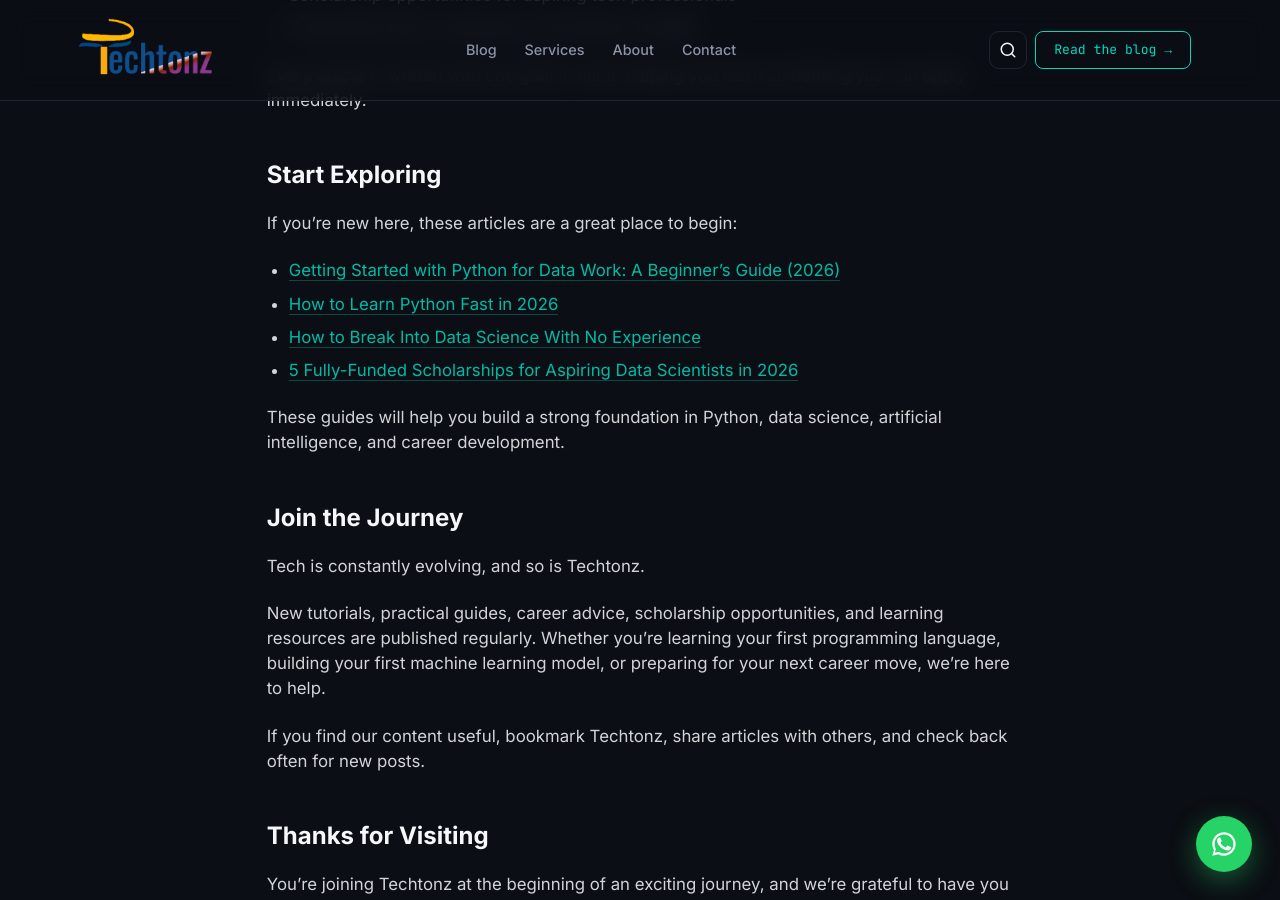
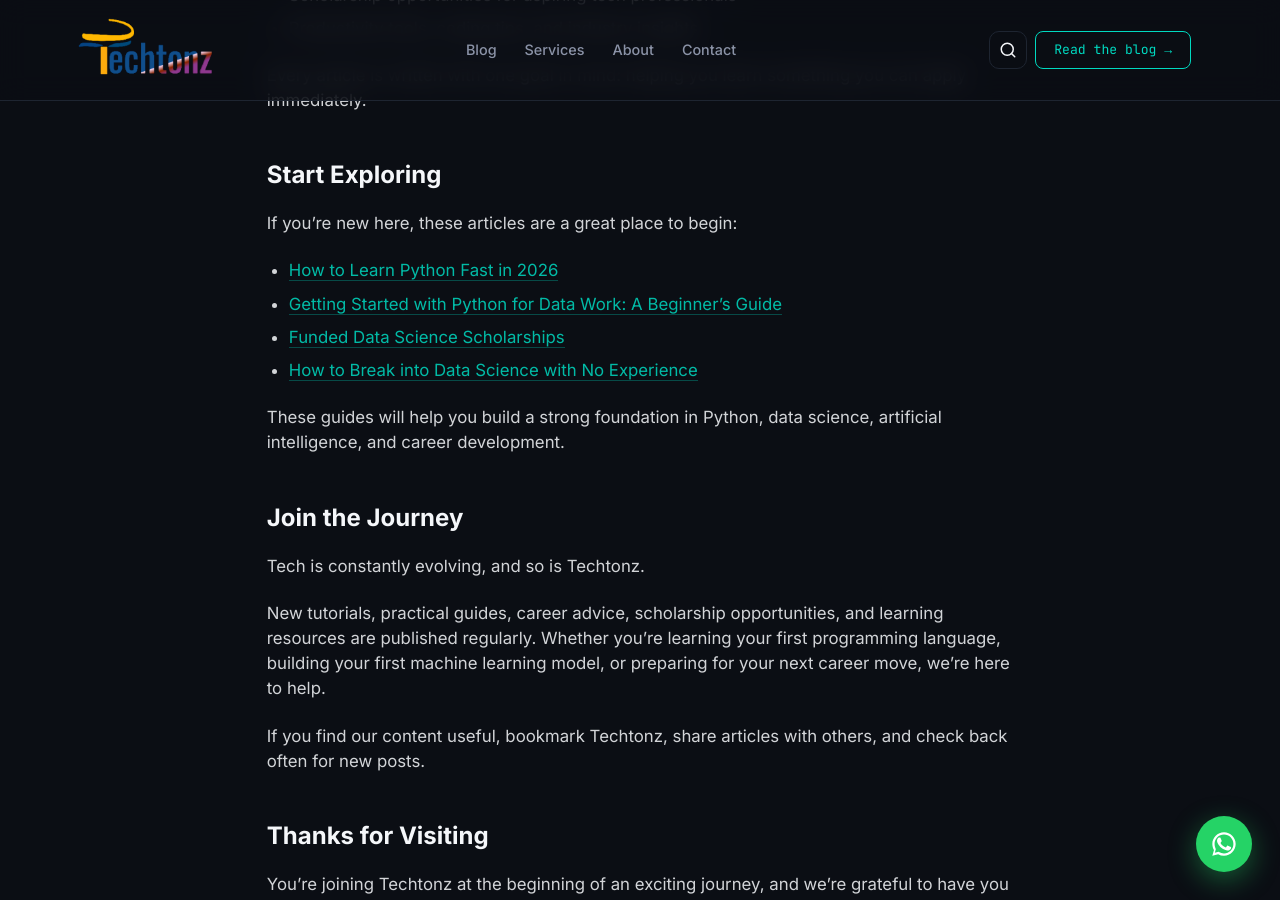
Before and after one commit to teefortech/Techtonz, a Jekyll site: the page built from _posts/2026-07-19-welcome-to-techtonz.md, in a window 1280 px wide and 900 px high, scrolled down 1282 px. Built offline with Jekyll 4.4.1, drawn with Linux system fonts in a browser that asks for light colours.

Commit message:
Update article links for better accessibility

```diff
--- a/_posts/2026-07-19-welcome-to-techtonz.md
+++ b/_posts/2026-07-19-welcome-to-techtonz.md
@@ -40,10 +40,10 @@
 
 If you're new here, these articles are a great place to begin:
 
-- [Getting Started with Python for Data Work: A Beginner's Guide (2026)](/getting-started-with-python-for-data-work-a-beginners-guide-2026/)
-- [How to Learn Python Fast in 2026](/how-to-learn-python-fast-in-2026/)
-- [How to Break Into Data Science With No Experience](/how-to-break-into-data-science-with-no-experience/)
-- [5 Fully-Funded Scholarships for Aspiring Data Scientists in 2026](/5-fully-funded-scholarships-for-aspiring-data-scientists-in-2026/)
+- [How to Learn Python Fast in 2026](https://techtonz.com/blog/how-to-learn-python-fast/)
+- [Getting Started with Python for Data Work: A Beginner's Guide](https://techtonz.com/blog/Getting-Started-with-Python-for-Data-Work/)
+- [Funded Data Science Scholarships](https://techtonz.com/blog/funded-data-science-scholarships/)
+- [How to Break into Data Science with No Experience](https://techtonz.com/blog/breaking-into-data-science/)
 
 These guides will help you build a strong foundation in Python, data science, artificial intelligence, and career development.
 
```
